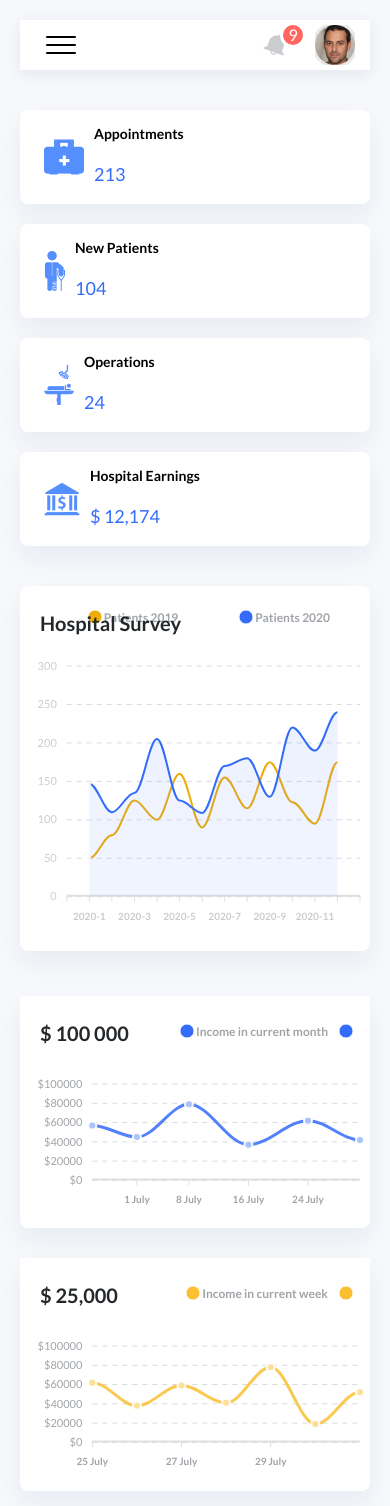
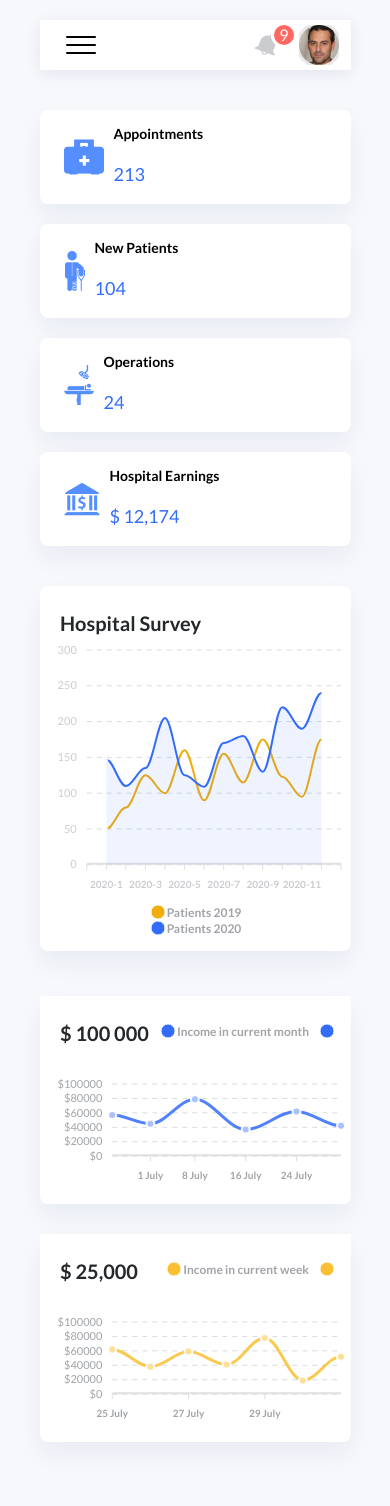
Before and after one commit to rahilaliyev/healthcare-dashboard-page, a React (Create React App) app: page /#/dashboard in a window 390 px wide. Shown: the top 1506 px of the page. Built offline with nearby package versions, Linux system fonts and the light colour scheme; no server answers.

Commit message:
fixing responsive design in 280px

```diff
--- a/src/components/BigTable.js
+++ b/src/components/BigTable.js
@@ -433,7 +433,6 @@ const BigTable = (props) => {
               );
             })}
           </tbody>
-        </table>
           <div className="table-buttons">
             <button onClick={() => previousPage()} disabled={!canPreviousPage}>
               &lt;
@@ -445,6 +444,7 @@ const BigTable = (props) => {
               &gt;
             </button>
           </div>
+        </table>
       </div>
     </div>
   );
--- a/src/components/Chart.js
+++ b/src/components/Chart.js
@@ -193,6 +193,18 @@ const Chart = () => {
           color: "#25282B",
         },
       },
+      responsive: [
+        {
+          breakpoint: 550,
+          options: {
+            legend: {
+              position: "bottom",
+              horizontalAlign: "center",
+              offsetY: 5,
+            },
+          },
+        },
+      ],
     },
   });
   return (
--- a/src/components/LittleCharts.js
+++ b/src/components/LittleCharts.js
@@ -129,10 +129,27 @@ const LittleCharts = () => {
         width: 0,
       },
     },
+    responsive: [
+      {
+        breakpoint: 350,
+        options: {
+          legend: {
+            offsetY: 10,
+            position: "bottom",
+            horizontalAlign: "center",
+          },
+          title: {
+            style: {
+              fontSize: "15px",
+            },
+          },
+          yaxis: { tickAmount: 2 },
+        },
+      },
+    ],
   });
   const [chart2] = useState({
     chart: {
-      height: 380,
       type: "line",
 
       background: "#fff",
@@ -257,6 +274,24 @@ const LittleCharts = () => {
         width: 0,
       },
     },
+    responsive: [
+      {
+        breakpoint: 350,
+        options: {
+          legend: {
+            offsetY: 10,
+            position: "bottom",
+            horizontalAlign: "center",
+          },
+          title: {
+            style: {
+              fontSize: "15px",
+            },
+          },
+          yaxis: { tickAmount: 2 },
+        },
+      },
+    ],
   });
   return (
     <div>
@@ -272,7 +307,7 @@ const LittleCharts = () => {
           <ReactApexChart
             options={chart2}
             series={chart2.series}
-            style={{ width: "100%" }}
+            style={{ width: "100%", height: "100%" }}
           />
         </div>
       </div>
--- a/src/styles/Appointment.scss
+++ b/src/styles/Appointment.scss
@@ -15,6 +15,7 @@
     }
     .table-buttons {
       padding: 24px;
+      display: flex;
       button {
         background: none;
         outline: none;
--- a/src/styles/Responsive.scss
+++ b/src/styles/Responsive.scss
@@ -1,3 +1,70 @@
+@media only screen and (max-width: 1024px) {
+  .Sidebar {
+    width: 10%;
+    display: flex;
+    flex-direction: column;
+    align-items: center;
+
+    .logo {
+      img {
+        &:first-child {
+          display: none;
+        }
+        &:last-child {
+          display: block;
+        }
+      }
+    }
+    p {
+      display: none;
+    }
+    li {
+      a {
+        margin-left: 0px;
+        span {
+          display: none;
+        }
+      }
+    }
+  }
+
+  .main {
+    width: 90%;
+
+    .search-and-notification {
+      .search {
+        width: 85%;
+      }
+      .notification-profile {
+        width: 20%;
+      }
+    }
+    .cards {
+      display: grid;
+      grid-template-columns: 1fr 1fr;
+      grid-template-rows: 1fr 1fr;
+      place-items: center;
+      .card-lists {
+        width: 95%;
+        margin: 10px 0;
+        .info-and-number {
+          margin-left: 10px;
+        }
+      }
+    }
+    .little-charts-container {
+      flex-direction: column;
+      .little-chart {
+        width: 100%;
+      }
+    }
+    .table {
+      overflow: scroll;
+      display: block;
+    }
+  }
+}
+
 @media only screen and (max-width: 450px) {
   body {
     .main {
@@ -112,64 +179,21 @@
   }
 }
 
-@media only screen and (max-width: 1024px) {
-  .Sidebar {
-    width: 10%;
-    display: flex;
-    flex-direction: column;
-    align-items: center;
-
-    .logo {
-      img {
-        &:first-child {
-          display: none;
-        }
-        &:last-child {
-          display: block;
+@media only screen and (max-width: 350px) {
+  body {
+    .main {
+      .search-and-notification {
+        .notification-profile {
+          width: 50%;
         }
       }
     }
-    p {
-      display: none;
-    }
-    li {
-      a {
-        margin-left: 0px;
-        span {
-          display: none;
+    .appointment {
+      .search-and-notification {
+        .notification-profile {
+          width: 50%;
         }
       }
     }
   }
-  .search-and-notification {
-    .search {
-      width: 85%;
-    }
-    .notification-profile {
-      width: 20%;
-    }
-  }
-  .cards {
-    display: grid;
-    grid-template-columns: 1fr 1fr;
-    grid-template-rows: 1fr 1fr;
-    place-items: center;
-    .card-lists {
-      width: 95%;
-      margin: 10px 0;
-      .info-and-number {
-        margin-left: 10px;
-      }
-    }
-  }
-  .little-charts-container {
-    flex-direction: column;
-    .little-chart {
-      width: 100%;
-    }
-  }
-  .table {
-    overflow: scroll;
-    display: block;
-  }
 }
--- a/src/styles/Search.scss
+++ b/src/styles/Search.scss
@@ -28,6 +28,7 @@
     padding: 13px 16px;
 
     input {
+      outline: none;
       border: none;
       padding-left: 12px;
       width: 100%;
--- a/src/styles/Table.scss
+++ b/src/styles/Table.scss
@@ -1,9 +1,4 @@
 .table {
-  background-color: #ffffff;
-  box-shadow: 0px 12px 26px rgba(16, 30, 115, 0.06);
-  border-radius: 8px;
-
-
   p {
     font-size: 20px;
     font-weight: 700;
@@ -14,6 +9,10 @@
     width: 100%;
     text-align: left;
     border-spacing: 0;
+    background-color: #ffffff;
+    box-shadow: 0px 12px 26px rgba(16, 30, 115, 0.06);
+    border-radius: 8px;
+
     thead {
       tr {
         background-color: rgba(232, 232, 232, 0.2);
```
Lines whose indentation alone changed are shown as unchanged.
